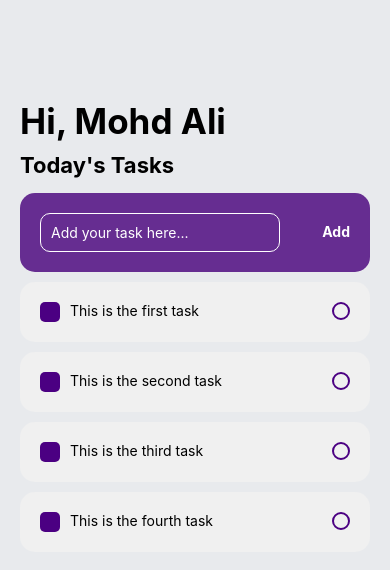
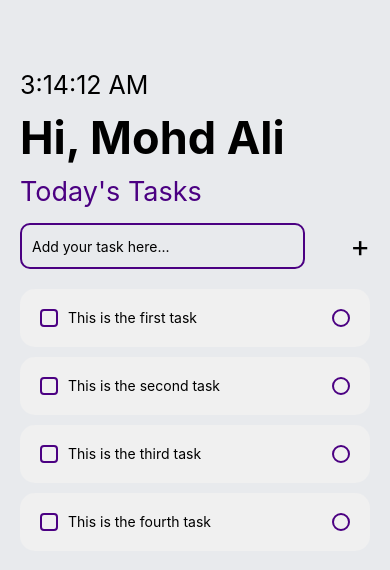
Before and after one commit to mohdalibn/todo-react-native-app, a React Native app: screen / in a window 390 px wide. Shown: the top 570 px of the page. Built offline with nearby package versions, Linux system fonts and the light colour scheme.

Commit message:
Some changes to the design

```diff
--- a/App.js
+++ b/App.js
@@ -1,21 +1,44 @@
 import { StatusBar } from 'expo-status-bar';
+import React, { useState, useEffect } from 'react';
 import { StyleSheet, Text, View } from 'react-native';
 import TaskItem from './components/TaskItem';
 import AddTask from './components/AddTask';
 
 export default function App() {
+
+  const [currentTime, setCurrentTime] = useState('');
+
+  useEffect(() => {
+
+      const timer = setInterval(() => {
+      const now = new Date();
+      const timeString = now.toLocaleTimeString();
+      setCurrentTime(timeString);
+
+    }, 1000);
+
+    return () => clearInterval(timer);
+
+  }, []);
+
+
   return (
     <View style={styles.container}>
 
       <View style={styles.mainContainer}>
 
+      <Text style={styles.time}>{currentTime}</Text>
+
         <Text style={styles.nameTitle}>Hi, Mohd Ali</Text>
 
         <Text style={styles.mainTitle}>Today's Tasks</Text>
 
+
         <View style={styles.tasksContainer}>
 
           <AddTask/>
+
+
 
           <TaskItem text={'This is the first task'} />
           <TaskItem text={'This is the second task'} />
@@ -36,13 +59,18 @@ const styles = StyleSheet.create({
     flex: 1,
     backgroundColor: '#E8EAED',
     padding: 10,
-    paddingTop: 80
+    paddingTop: 60
   },
 
   nameTitle: {
     marginTop: 10,
-    fontSize: 35,
+    fontSize: 45,
     fontWeight: 'bold',
+  },
+
+  time: {
+    fontSize: 25,
+    fontWeight: 'light'
   },
 
   mainContainer:{
@@ -51,9 +79,10 @@ const styles = StyleSheet.create({
   },
 
   mainTitle: {
-    fontSize: 22,
-    fontWeight: 'bold',
-    marginTop: 10
+    fontSize: 27,
+    // fontWeight: 'bold',
+    marginTop: 10,
+    color: "#4B0082"
   },
 
   tasksContainer: {
--- a/components/AddTask.js
+++ b/components/AddTask.js
@@ -1,16 +1,20 @@
 
-import { StyleSheet, Text, View, TouchableOpacity } from 'react-native';
+import { StyleSheet, Text, View, TouchableOpacity, KeyboardAvoidingView, Platform, TextInput } from 'react-native';
 
 export default function AddTask(){
 
     return (
 
         <View style={styles.addTask}>
-            <View style={styles.addTaskStyle}>
-                <Text style={styles.addTaskText}>Add your task here...</Text>
-            </View>
+
+            {/* <KeyboardAvoidingView behavior={Platform.OS === 'ios'? 'padding': 'height'}>
+                <TextInput/>
+            </KeyboardAvoidingView> */}
+
+            <TextInput style={styles.addTaskInput} placeholder='Add your task here...' placeholderTextColor="#000" />
+
             <TouchableOpacity style={styles.addButton} onPress={() => {}}>
-            <Text style={styles.addButtonText}>Add</Text>
+                <Text style={styles.addButtonText}>+</Text>
             </TouchableOpacity>
         </View>
 
@@ -23,30 +27,30 @@ const styles = StyleSheet.create({
         flexDirection: 'row',
         justifyContent: 'space-between',
         flexWrap: 'wrap',
-        padding: 20,
-        backgroundColor: '#662d91',
-        borderRadius: 15
+        borderRadius: 15,
+        marginBottom: 10
       },
 
-    addTaskStyle: {
+    addTaskInput: {
+        color: '#fff',
         padding: 10,
         borderRadius: 10,
         borderWidth: 1,
         borderColor: '#fff',
-        width: 240
-    },
-
-    addTaskText: {
-        color: '#fff'
+        width: 285,
+        borderWidth: 2,
+        borderColor: "#4B0082"
     },
 
     addButton: {
-        paddingVertical: 10
+        paddingVertical: 5
     },
 
     addButtonText: {
-        color: '#fff',
-        fontWeight:'bold'
+        color: '#000',
+        // fontWeight:'bold',
+        fontSize: 30,
+        textAlign: 'center'
     }
 
 })
--- a/components/TaskItem.js
+++ b/components/TaskItem.js
@@ -1,6 +1,6 @@
 
 import React from "react";
-import { Button, StyleSheet, Text, View, TouchableOpacity } from 'react-native';
+import { StyleSheet, Text, View, TouchableOpacity } from 'react-native';
 
 export default function TaskItem(props){
 
@@ -39,9 +39,14 @@ const styles = StyleSheet.create({
     },
 
     squareDone: {
-        padding: 10,
-        borderRadius: 5,
-        backgroundColor: '#4B0082'
+        // padding: 10,
+        // borderRadius: 5,
+        // backgroundColor: '#4B0082'
+        width: 18,
+        height: 18,
+        borderWidth: 2,
+        borderRadius: 4,
+        borderColor: "#4B0082"
     },
 
     itemText: {
```
